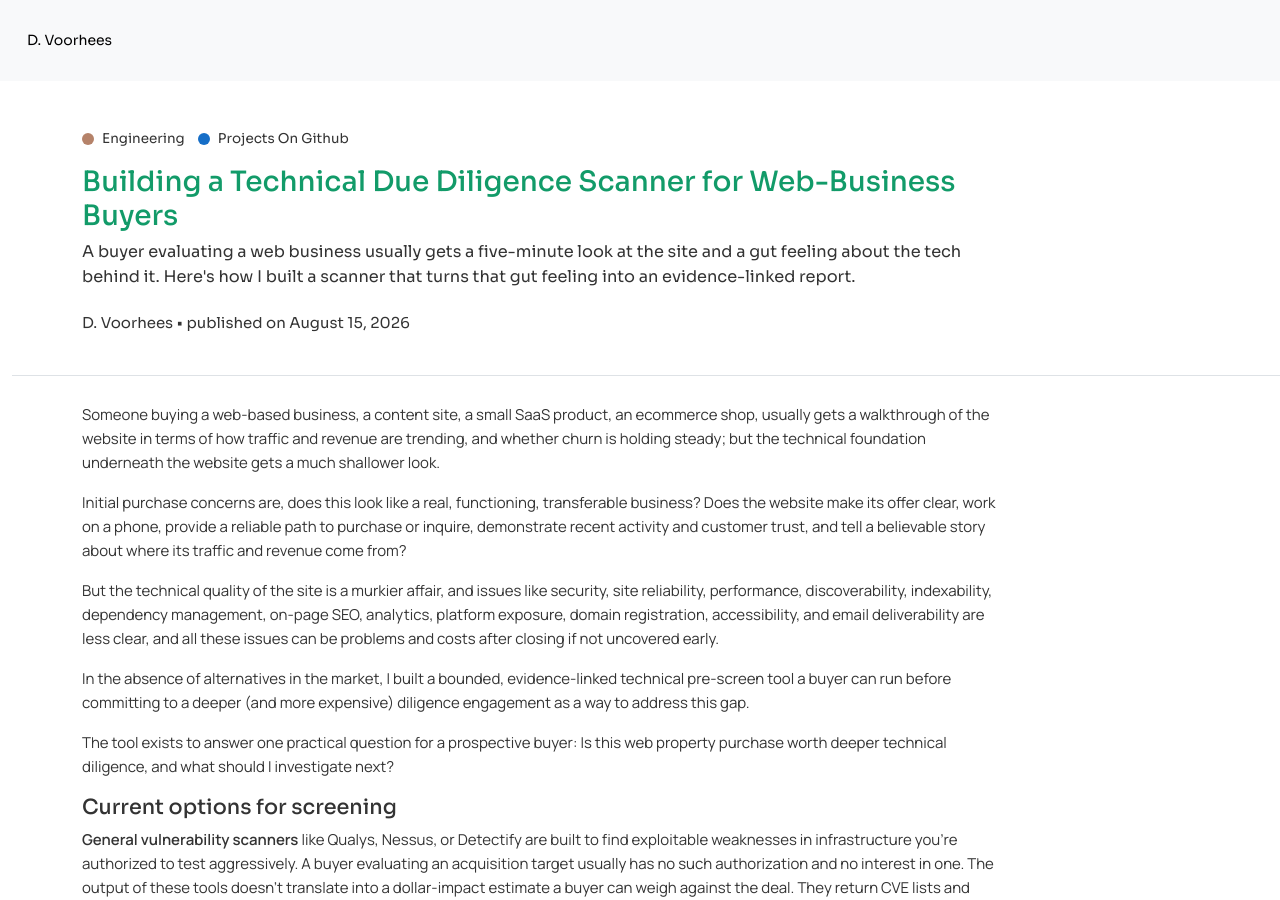
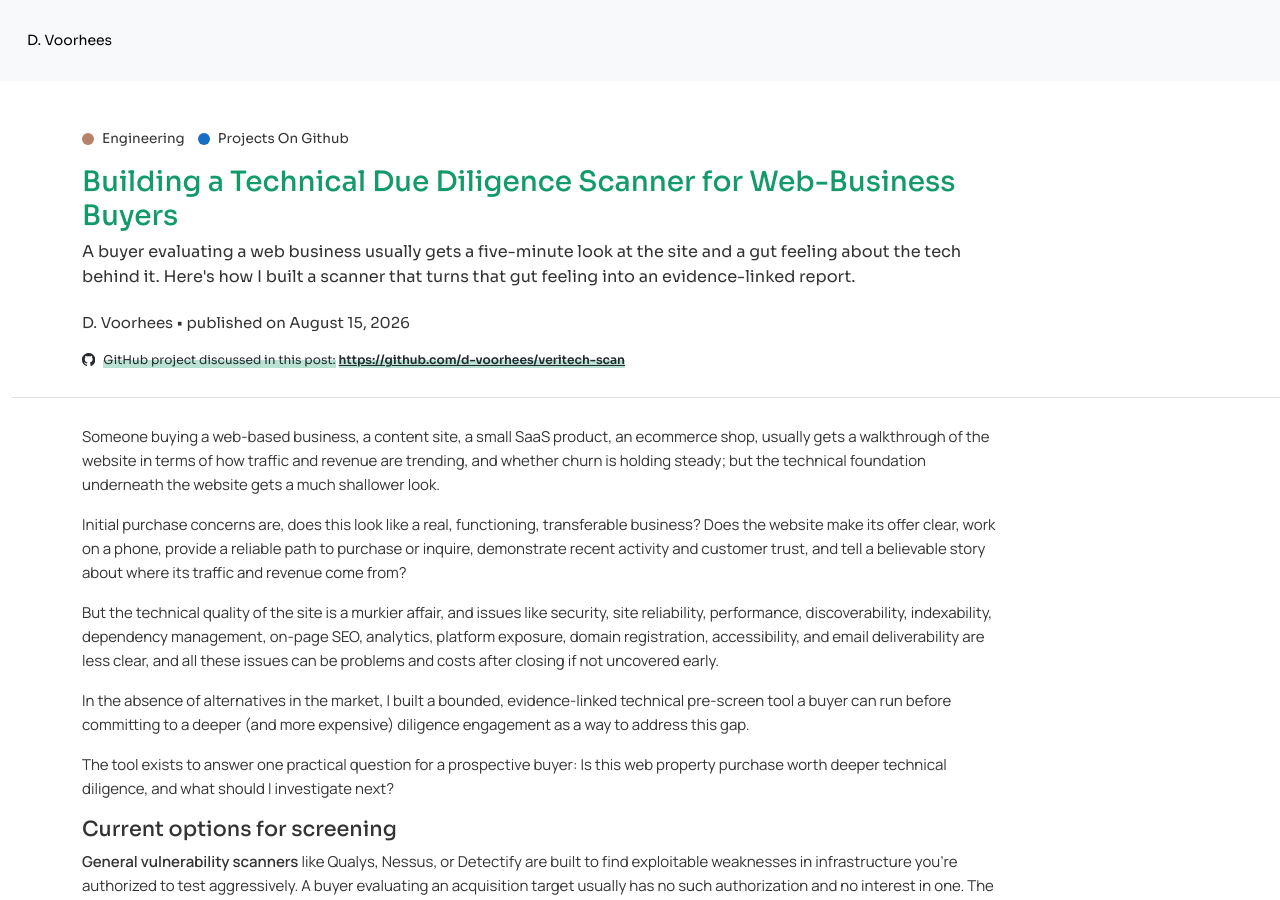
Before and after one commit to d-voorhees/dvoorhees.github.io, a Jekyll site: the page built from _posts/2026-08-15-building-a-technical-due-diligence-scanner-for-web-business-buyers.md, in a window 1280 px wide and 900 px high. Built offline with Jekyll 4.4.1, drawn with Linux system fonts in a browser that asks for light colours; nearby versions of some CDN libraries; a style sheet for code colours, icons or effects is not loaded; part of the change alters nothing that is shown.

Commit message:
edit to blog post

```diff
--- a/_posts/2026-08-15-building-a-technical-due-diligence-scanner-for-web-business-buyers.md
+++ b/_posts/2026-08-15-building-a-technical-due-diligence-scanner-for-web-business-buyers.md
@@ -6,6 +6,7 @@ introduction: "A buyer evaluating a web business usually gets a five-minute look
 seo_title: "Building a Technical Due Diligence Scanner for Web-Business Buyers"
 seo_description: "How I built an evidence-first, deterministic scanning tool for pre-screening a web business's technical posture before deeper acquisition diligence."
 categories: ["engineering", "projects on github"]
+github_url: "https://github.com/d-voorhees/veritech-scan"
 ---
 
 # Building a Technical Due Diligence Scanner for Web-Business Buyers
```
